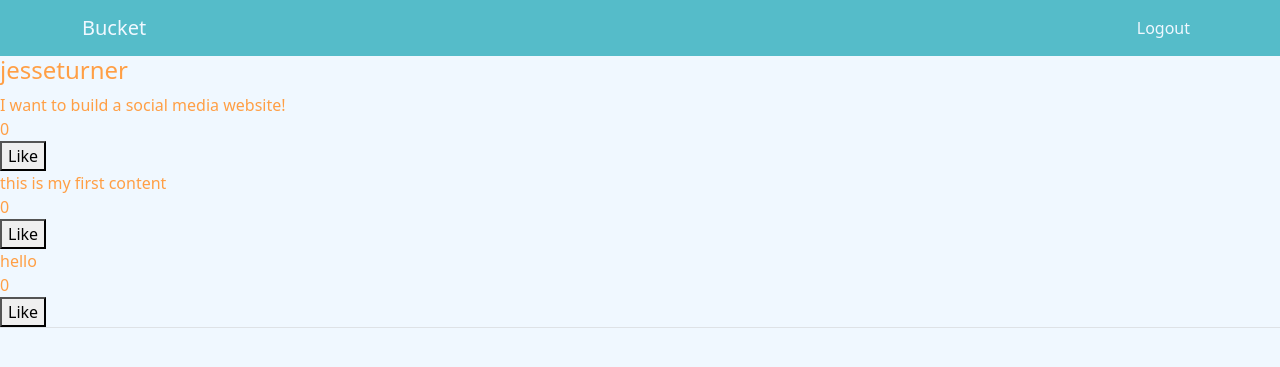
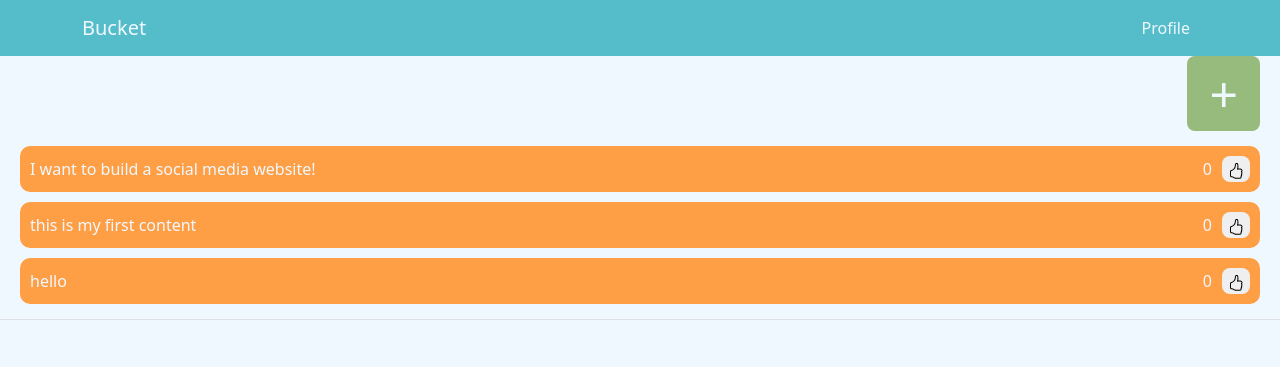
Before and after one commit to jesseturner21/Bucket2.0, a Django app: page / in a window 1280 px wide. Shown: the top 367 px of the page. Run offline with Django 4.2, Linux system fonts and the light colour scheme; a user stored in the database is signed in; data comes from the database, SQL or seed files in the repository; both versions use the stored data as it was after the commit.

Commit message:
add like icon

```diff
--- a/feed/templates/feed.html
+++ b/feed/templates/feed.html
@@ -1,12 +1,30 @@
 {% extends 'base.html' %}
 
 {% block content %}
-  <h4> {{user.username}} </h4>
+<div class="header-feed">
+  <a href="profile/new_slip" id="button-add"> + </a>
+</div>
+<div class="content-container">
   {% for slip in content %}
-    <div> {{slip.text}}</div><div>{{slip.total_likes}}</div>
-        <form action="{% url 'like_content' slip.id %}" method="post">
-            {% csrf_token %}
-            <button type="submit">Like</button>
-        </form>
+  <div class="slip-container">
+      <div class="slip-text">{{ slip.text }}</div>
+      <div class="slip-likes">{{ slip.total_likes }}</div>
+      <form action="{% url 'like_content' slip.id %}" method="post" class="like-form">
+          {% csrf_token %}
+          <button type="submit" class="like-button">
+            {% if slip.is_liked_by_user %}
+            <svg xmlns="http://www.w3.org/2000/svg" width="16" height="16" fill="currentColor" class="bi bi-hand-thumbs-up-fill" viewBox="0 0 16 16">
+              <path d="M6.956 1.745C7.021.81 7.908.087 8.864.325l.261.066c.463.116.874.456 1.012.965.22.816.533 2.511.062 4.51a10 10 0 0 1 .443-.051c.713-.065 1.669-.072 2.516.21.518.173.994.681 1.2 1.273.184.532.16 1.162-.234 1.733q.086.18.138.363c.077.27.113.567.113.856s-.036.586-.113.856c-.039.135-.09.273-.16.404.169.387.107.819-.003 1.148a3.2 3.2 0 0 1-.488.901c.054.152.076.312.076.465 0 .305-.089.625-.253.912C13.1 15.522 12.437 16 11.5 16H8c-.605 0-1.07-.081-1.466-.218a4.8 4.8 0 0 1-.97-.484l-.048-.03c-.504-.307-.999-.609-2.068-.722C2.682 14.464 2 13.846 2 13V9c0-.85.685-1.432 1.357-1.615.849-.232 1.574-.787 2.132-1.41.56-.627.914-1.28 1.039-1.639.199-.575.356-1.539.428-2.59z"/>
+            </svg>
+          {% else %}
+            <svg xmlns="http://www.w3.org/2000/svg" width="16" height="16" fill="currentColor" class="bi bi-hand-thumbs-up" viewBox="0 0 16 16">
+              <path d="M8.864.046C7.908-.193 7.02.53 6.956 1.466c-.072 1.051-.23 2.016-.428 2.59-.125.36-.479 1.013-1.04 1.639-.557.623-1.282 1.178-2.131 1.41C2.685 7.288 2 7.87 2 8.72v4.001c0 .845.682 1.464 1.448 1.545 1.07.114 1.564.415 2.068.723l.048.03c.272.165.578.348.97.484.397.136.861.217 1.466.217h3.5c.937 0 1.599-.477 1.934-1.064a1.86 1.86 0 0 0 .254-.912c0-.152-.023-.312-.077-.464.201-.263.38-.578.488-.901.11-.33.172-.762.004-1.149.069-.13.12-.269.159-.403.077-.27.113-.568.113-.857 0-.288-.036-.585-.113-.856a2 2 0 0 0-.138-.362 1.9 1.9 0 0 0 .234-1.734c-.206-.592-.682-1.1-1.2-1.272-.847-.282-1.803-.276-2.516-.211a10 10 0 0 0-.443.05 9.4 9.4 0 0 0-.062-4.509A1.38 1.38 0 0 0 9.125.111zM11.5 14.721H8c-.51 0-.863-.069-1.14-.164-.281-.097-.506-.228-.776-.393l-.04-.024c-.555-.339-1.198-.731-2.49-.868-.333-.036-.554-.29-.554-.55V8.72c0-.254.226-.543.62-.65 1.095-.3 1.977-.996 2.614-1.708.635-.71 1.064-1.475 1.238-1.978.243-.7.407-1.768.482-2.85.025-.362.36-.594.667-.518l.262.066c.16.04.258.143.288.255a8.34 8.34 0 0 1-.145 4.725.5.5 0 0 0 .595.644l.003-.001.014-.003.058-.014a9 9 0 0 1 1.036-.157c.663-.06 1.457-.054 2.11.164.175.058.45.3.57.65.107.308.087.67-.266 1.022l-.353.353.353.354c.043.043.105.141.154.315.048.167.075.37.075.581 0 .212-.027.414-.075.582-.05.174-.111.272-.154.315l-.353.353.353.354c.047.047.109.177.005.488a2.2 2.2 0 0 1-.505.805l-.353.353.353.354c.006.005.041.05.041.17a.9.9 0 0 1-.121.416c-.165.288-.503.56-1.066.56z"/>
+            </svg>
+          {% endif %}
+        </button>
+      </form>
+  </div>
+
   {% endfor %}
+</div>
 {% endblock %}
--- a/feed/views.py
+++ b/feed/views.py
@@ -7,7 +7,8 @@ from profiles.models import Content, Like
 def feed(request):
     user = request.user
     content = Content.objects.all()
-    return render(request, 'feed.html', {'user': user, 'content':content})
+    return render(request, 'feed.html', {'user': user, 'content': content})
+
 
 @login_required
 def like_content(request, content_id):
--- a/profiles/static/css/styles.css
+++ b/profiles/static/css/styles.css
@@ -7,10 +7,55 @@ body{
     background-color: #55BCC9;
   }
 
-  .navbar a {
-    color: #F0F8FF;
-  }
+.navbar a {
+  color: #F0F8FF;
+}
+/* FEED */
+.header-feed{
+  display: flex;
+  justify-content: end;
+  padding: 0px 20px;
+}
+#button-add{
+  text-decoration: none;
+  font-size:50px;
+  padding: 0px 22px;
+  color: var(--cloud-white);
+  background-color: var(--green);
+  border-radius:8px;
+}
+.content-container{
+  padding: 5px 20px;
 
+}
+.slip-container {
+    display: flex;
+    align-items: center;
+    background-color: var(--orange);
+    color: var(--cloud-white);
+    padding: 10px;
+    border-radius: 10px;
+    margin:10px 0px;
+}
+
+.slip-text {
+    flex-grow: 1;
+    margin-right: 10px;
+}
+
+.slip-likes {
+    margin-right: 10px;
+}
+
+.like-form {
+    margin: 0;
+}
+
+.like-button {
+    cursor: pointer;
+    border:none;
+    border-radius: 8px;
+}
 
 :root {
     /* Colors */
--- a/profiles/views.py
+++ b/profiles/views.py
@@ -4,7 +4,7 @@ from .forms import UserProfileForm, UserRegisterForm, UserLoginForm, ContentForm
 from django.contrib import messages
 from django.contrib.auth import authenticate, login
 from .models import UserProfile
-# TODO: MAKE + BUTTON IN THE BUCKET, STYLE SLIPS, MOVE LOGOUT IN PROGILE AND MAKE NAV GO TO PROFILE
+# TODO: Like button, add username and profile photo.
 @login_required
 def edit_user_profile(request):
     try:
--- a/templates/base.html
+++ b/templates/base.html
@@ -34,11 +34,11 @@
               <a class="nav-link" href="/profile/login">Login</a>
             </li>
           {% endif %}
-          {% if user.is_authenticated %}
-            <li class="nav-item">
-              <a class="nav-link" href="/profile/logout">Logout</a>
-            </li>
-          {% endif %}
+          {% block conditional_navbar_content %}
+          <li class="nav-item">
+            <a class="nav-link" href="/profile">Profile</a>
+          </li>
+          {% endblock %}
 
 
           </ul>
```
Also changed, not shown: profiles/templates/home.html (+7 -2 lines), db.sqlite3.
